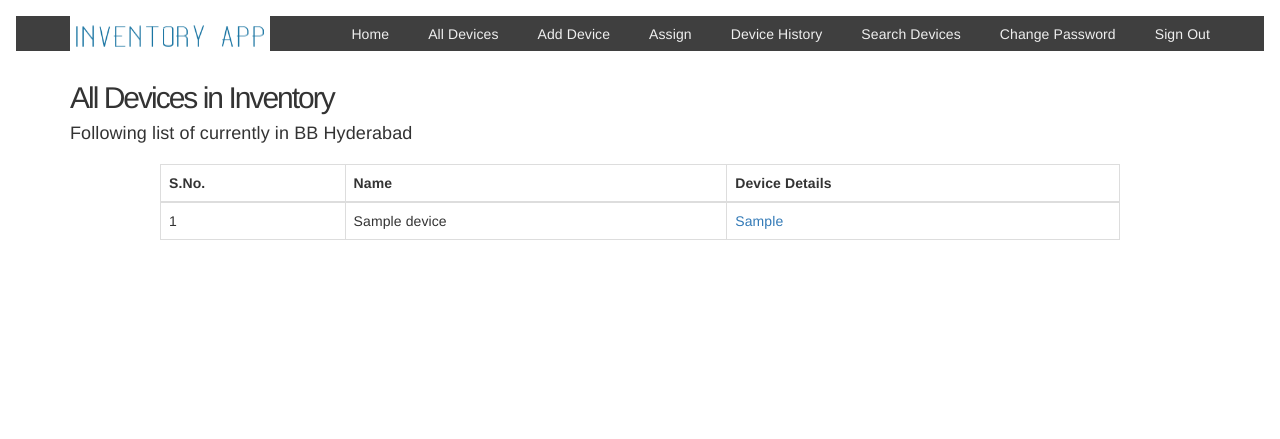
After one commit to purushothamc/sample_inventory, a Flask app: page /all_devices in a window 1280 px wide. The commit adds this page. Shown: the top 439 px of the page. Run offline with Flask 2, Linux system fonts and the light colour scheme; the visitor is signed in with stand-in values (Sample User, id 1); tables that the repository leaves empty hold one stand-in row (values such as "Sample post"); some libraries are stand-ins or nearby versions.

Commit message:
added support for all devices view

```diff
--- a/app/flask_app/routes.py
+++ b/app/flask_app/routes.py
@@ -414,3 +414,21 @@ def send_email_helper(user, device):
 
     send_async_email.delay(message_details)
     # Done sending emails to users and admins
+
+@app.route('/all_devices')
+def all_devices():
+    if 'email' not in session:
+        return redirect(url_for('signin'))
+
+    user = User.query.filter_by(email=session['email']).first()
+
+    if user is None:
+        return redirect(url_for('signin'))
+    else:
+        devices_list = Device.query.all()
+        if not devices_list:
+            message = "No devices available in inventory"
+            return render_template('all_devices.html', success=False, message=message, user=user)
+
+        message = "Following list of currently in BB Hyderabad"
+        return render_template('all_devices.html', success=True, devices=devices_list, message=message, user=user)
--- /dev/null
+++ b/app/flask_app/templates/all_devices.html
@@ -0,0 +1,33 @@
+{% extends "layout.html" %}
+
+{% block content %}
+  <h2>All Devices in Inventory</h2>
+  {% if success %}
+    <h4>{{ message }}</h4>
+    <div id="demo">
+      <div class="table-responsive-vertical shadow-z-1">
+        <table id="table" class="table table-bordered table-hover table-mc-light-blue" align="center">
+          <thead>
+            <tr>
+              <th>S.No.</th>
+              <th>Name</th>
+              <th>Device Details</th>
+            </tr>
+          </thead>
+          <tbody>
+          {% for device in devices %}
+            <tr>
+              <td data-title="S.No.">{{ loop.index }}</td>
+              <td data-title="Name">{{ device.name }}</td>
+              <td data-title="Device Details">
+                <a href="{{ url_for('device_detail', vlid=device.vl_tag) }}" >{{ device.vl_tag }}</a>
+              </td>
+            </tr>
+          </tbody>
+        {% endfor %}
+      </table>
+      </div></div>
+  {% else %}
+    <h4>{{ message }} </h4>
+  {% endif %}
+{% endblock %}
--- a/app/flask_app/templates/layout.html
+++ b/app/flask_app/templates/layout.html
@@ -21,9 +21,10 @@
           {% if 'email' in session %}
           <li><a href="{{ url_for('profile') }}">Home</a></li>
           {% if 'is_admin' in session and session['is_admin'] %}
+            <li><a href="{{ url_for('all_devices') }}">All Devices</a></li>
             <li><a href="{{ url_for('add_device') }}">Add Device</a></li>
-            <li><a href="{{ url_for('assign_device_user') }}">Assign Device</a></li>
-            <li><a href="{{ url_for('assignment_history') }}">Device Assign History</a></li>
+            <li><a href="{{ url_for('assign_device_user') }}">Assign</a></li>
+            <li><a href="{{ url_for('assignment_history') }}">Device History</a></li>
           {% endif %}
           <li><a href="{{ url_for('search_device') }}"> Search Devices</a></li>
           <li><a href="{{ url_for('change_password') }}">Change Password</a></li>
```
